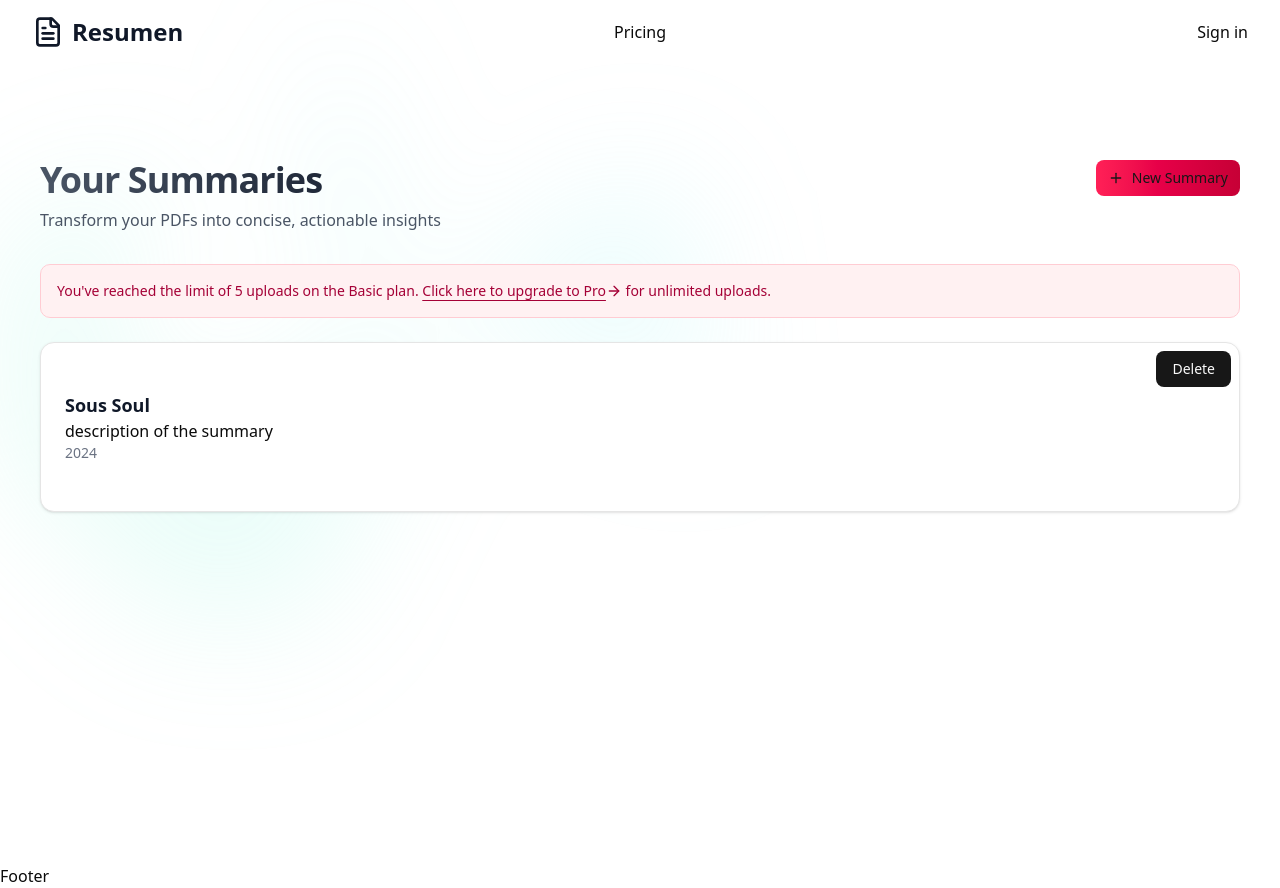
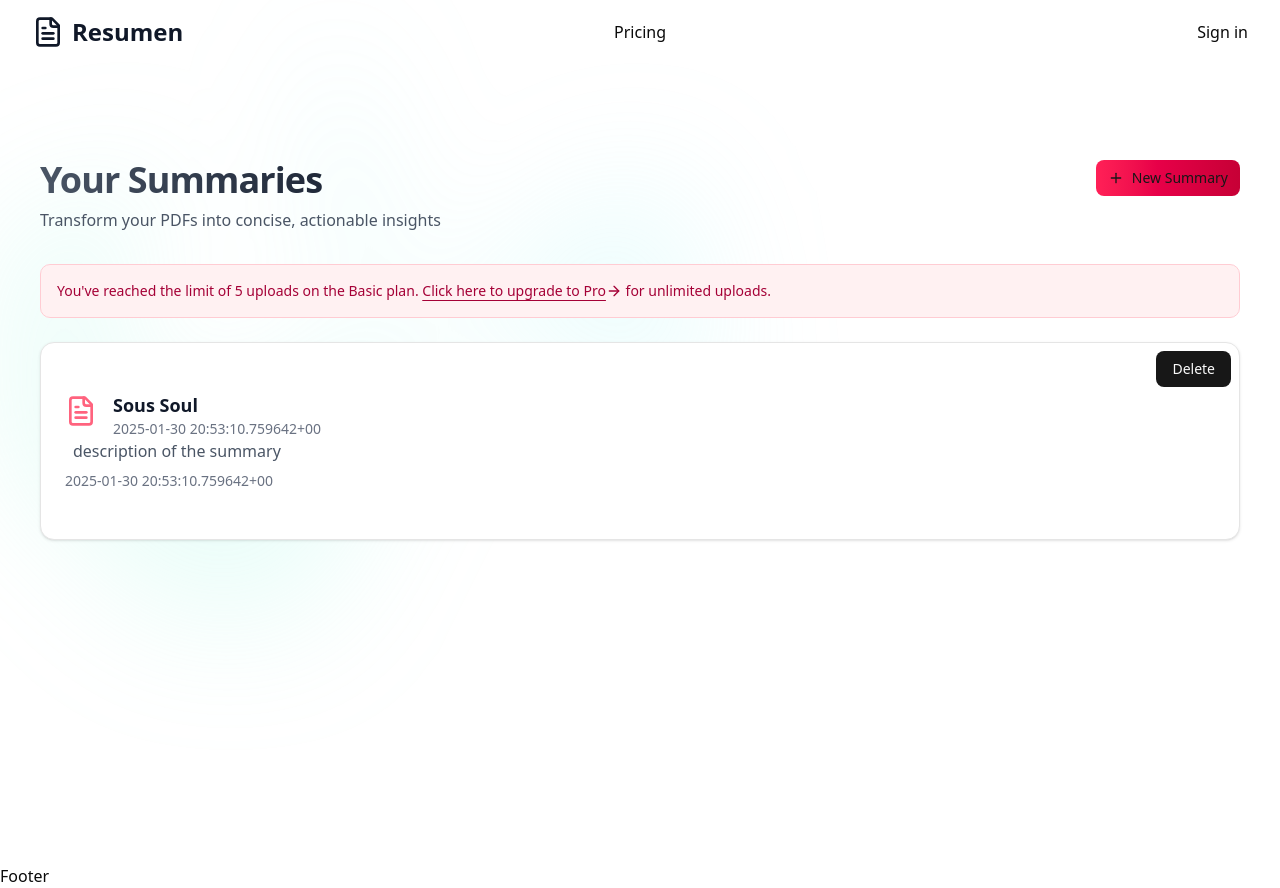
Before and after one commit to SHAMIKH-ANWAR/pdf-summary, a Next.js app: page /dashboard in a window 1280 px wide. Built offline with nearby package versions, Linux system fonts and the light colour scheme; no server answers.

Commit message:
Auto commit at 13/5/2025, 9:23:31 pm

```diff
--- a/components/summaries/summary-card.tsx
+++ b/components/summaries/summary-card.tsx
@@ -1,8 +1,31 @@
 import {Card} from '@/components/ui/card';
-import DeleteButton from './delete-button'; // Assuming this is in the same directory
+import DeleteButton from './delete-button';
 import Link from 'next/link';
+import { FileText } from 'lucide-react'; // Added import
 
-export default function SummaryCard({ summary }: { summary: any }) { // Added type any
+interface Summary { // Added interface for better type safety
+  id: string;
+  original_file_url: string;
+  title: string | null;
+  created_at: string;
+  summary_text: string; // Added summary text
+}
+
+const SummaryHeader = ({ fileUrl, title, createdAt }: { fileUrl: string; title: string | null; createdAt: string }) => {
+    return (
+        <div className="flex items-start gap-2 sm:gap-4">
+            <FileText className="w-6 h-6 sm:w-8 sm:h-8 text-rose-400 mt-1" />
+            <div className="flex-1 min-w-0">
+                <h3 className="text-base xl:text-lg font-semibold text-gray-900 truncate w-4/5">
+                    {title}
+                </h3>
+                <p className="text-sm text-gray-500">{createdAt}</p> {/*Used createdAt*/}
+            </div>
+        </div>
+    );
+};
+
+export default function SummaryCard({ summary }: { summary: Summary }) { //changed type to Summary
   return (
     <div>
       <Card className="relative h-full">
@@ -10,11 +33,17 @@ export default function SummaryCard({ summary }: { summary: any }) { // Added ty
           <DeleteButton />
         </div>
         <Link href={`/summaries/${summary.id}`} className="block p-4 sm:p-6">
-          <h3 className="text-base xl:text-lg font-semibold text-gray-900 truncate w-4/5">
-            {summary.title}
-          </h3>
-          <p className=''>{summary.summary_text}</p>
-          <p className="text-sm text-gray-500">2024</p> {/* Hardcoded year, may need to be dynamic */}
+          <SummaryHeader
+            fileUrl={summary.original_file_url}
+            title={summary.title}
+            createdAt={summary.created_at}
+          />
+          <p className="text-gray-600 line-clamp-2 text-sm sm:text-base pl-2">
+              {summary.summary_text}
+          </p>
+          <div className="mt-2"> {/* Added a div for the date, for spacing */}
+             <p className="text-sm text-gray-500">{summary.created_at}</p> {/* Changed to use summary.created_at */}
+          </div>
         </Link>
       </Card>
     </div>
```
